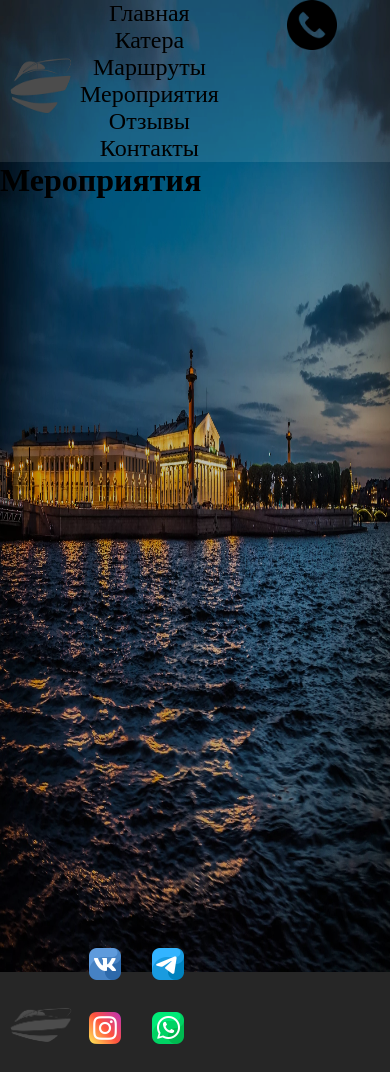
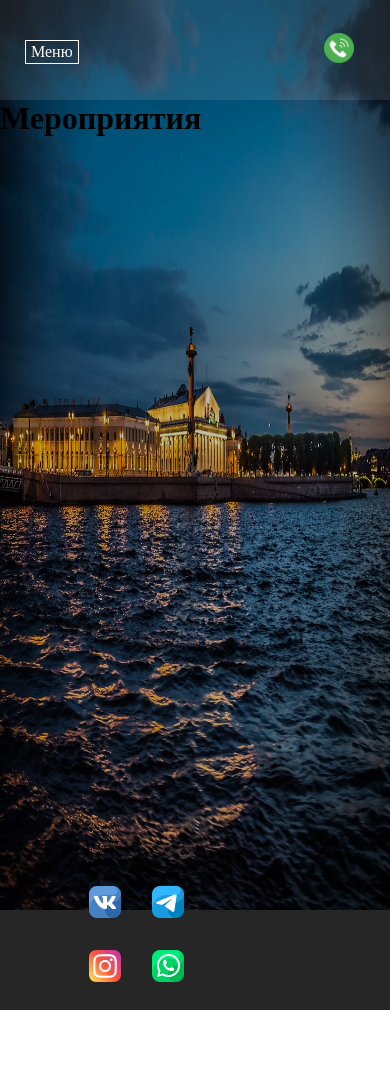
Before and after one commit to Guslik5/WebsiteForBoat, a plain HTML site: page events.html in a window 390 px wide. After the commit the page ends 1010 px from the top, so only its background shows below. Drawn offline with Linux system fonts and the light colour scheme.

Commit message:
added new header for all pages Header with button menu

```diff
--- a/css/main.css
+++ b/css/main.css
@@ -3,24 +3,6 @@
     margin: 0;
 
 }
-
-@media (max-width: 900px){
-    .nav-menu {
-        flex-direction: column;
-        font-weight: lighter;
-        font-size: small;
-    }
-    header aside a{
-        opacity: 0;
-    }
-    .telephone {
-        background-image: url("../img/call.png");
-        background-size: 50px;
-        background-repeat: no-repeat;
-        background-position: top center;
-    }
-}
-
 .backgroundImg {
     background: linear-gradient( rgba(0, 0, 0, 0.25), rgba(0, 0, 0, 0.25) ), url("../img/newBackgroundMain.jpg") no-repeat;
     background-size: 100% 100%;
@@ -28,6 +10,7 @@
 
 header {
     display: flex;
+    flex-direction: row;
     justify-content: space-between;
     position: sticky;
     top: 0;
@@ -44,30 +27,97 @@ header .logo-img {
     background:  rgba(0, 0, 0, 0);
 }
 
-.nav-menu {
-    display: flex;
+nav{
+    padding: 20px 5px;
+    color: #fff;
+}
+
+nav li{
+    display: inline-flex;
     justify-content: space-between;
-    align-items: center;
-    width: 1000px;
-    list-style: none;
-    margin: 0;
+    vertical-align: center;
+    padding: 2px;
+    font-size: x-large;
 
 }
-
-.nav-menu a {
+nav a{
+    color: #fff;
+    padding: 1px 5px;
     text-decoration: none;
-    color: black;
-    font-weight: bolder;
-    font-size: x-large;
+    border: 1px solid transparent;
+    transition: 0.9s;
+}
+nav a:hover{
+    border: 1px solid #fff;
 }
 
-.nav-menu a:hover {
-    text-decoration: underline;
+input[type="checkbox"] {
+    display: none;
+}
+nav label {
+    display: none;
+    border: 1px solid #fff;
+    padding: 2px 5px;
+    cursor: pointer;
+    transition: 0.9s;
+    margin: 20px;
+}
+nav label:hover{
+    color: #f00;
+    border: 1px solid #f00;
+}
+
+.telephone .tmp2{
+    display: none;
+}
+
+
+@media screen and (max-width: 1000px) {
+
+    nav {
+        text-align: left;
+    }
+    nav label{
+        display: inline-block;
+    }
+    nav > ul {
+        display: none;
+        left: 0;
+        height:auto;
+        width:8em;
+        background-color: black;
+
+    }
+    nav li{
+        display: block;
+        vertical-align: top;
+        padding: 5px;
+
+        font-size: large;
+    }
+    input[type="checkbox"]:checked ~ label + ul {
+        display: block;
+    }
+
+    .logo-img{
+        display: none;
+    }
+    header{
+        height: 100px;
+    }
+    .telephone .tmp {
+        display: none;
+    }
+
+    .telephone .tmp2{
+        display: block;
+    }
 }
 
 .telephone {
-    top: 15px;
-    right: 100px;
+    position: relative;
+    top: 20px;
+    right: 20px;
     padding: 10px;
     font-weight: bolder;
     font-size: 20px;
@@ -78,10 +128,13 @@ header .logo-img {
     text-decoration: none;
     color: white;
     list-style: none;
+    padding: 2px 5px;
+    border: 1px solid transparent;
+    transition: 0.9s;
 }
 
 .telephone a:hover {
-    text-decoration: underline;
+    border: 1px solid #fff;
 }
 
 main {
--- a/events.html
+++ b/events.html
@@ -9,8 +9,11 @@
 </head>
 <body class="backgroundImg">
 <header>
-  <img class="logo-img" src="img/logo.png" alt="logo">
-  <ul  class="nav-menu">
+  <img src="img/logo.png" class="logo-img">
+  <nav>
+    <input type="checkbox" name="menu" id="btn-menu" />
+    <label for="btn-menu">Меню</label>
+    <ul>
       <li><a href="index.html">Главная</a></li>
       <li><a href="boats.html">Катера</a></li>
       <li><a href="routes.html">Маршруты</a></li>
@@ -18,9 +21,10 @@
       <li><a href="reviews.html">Отзывы</a></li>
       <li><a href="contacts.html">Контакты</a></li>
     </ul>
+  </nav>
   <aside class="telephone">
-    <a href="tel:8 (962) 684-51-99"><p>Позвоните нам</p> 8 (962) 684-51-99</a>
-    <a class="telephone" href="https://vk.com/public211513707" title="call"></a>
+    <a  class="tmp" href="tel:8 (962) 684-51-99" title="позвоните нам"> 8 (962) 684-51-99</a>
+    <a class="tmp2" href="tel:8 (962) 684-51-99"><img src="img/phone-call.png" width="30px" alt="Кнопка «button»"></a>
   </aside>
 </header>
 <main>
```
Also changed, not shown: boats.html (+8 -4 lines), contacts.html (+8 -4 lines), index.html (+9 -5 lines), reviews.html (+8 -4 lines), routes.html (+8 -4 lines), img/phone-call.png (added). Lines whose indentation alone changed are shown as unchanged.
